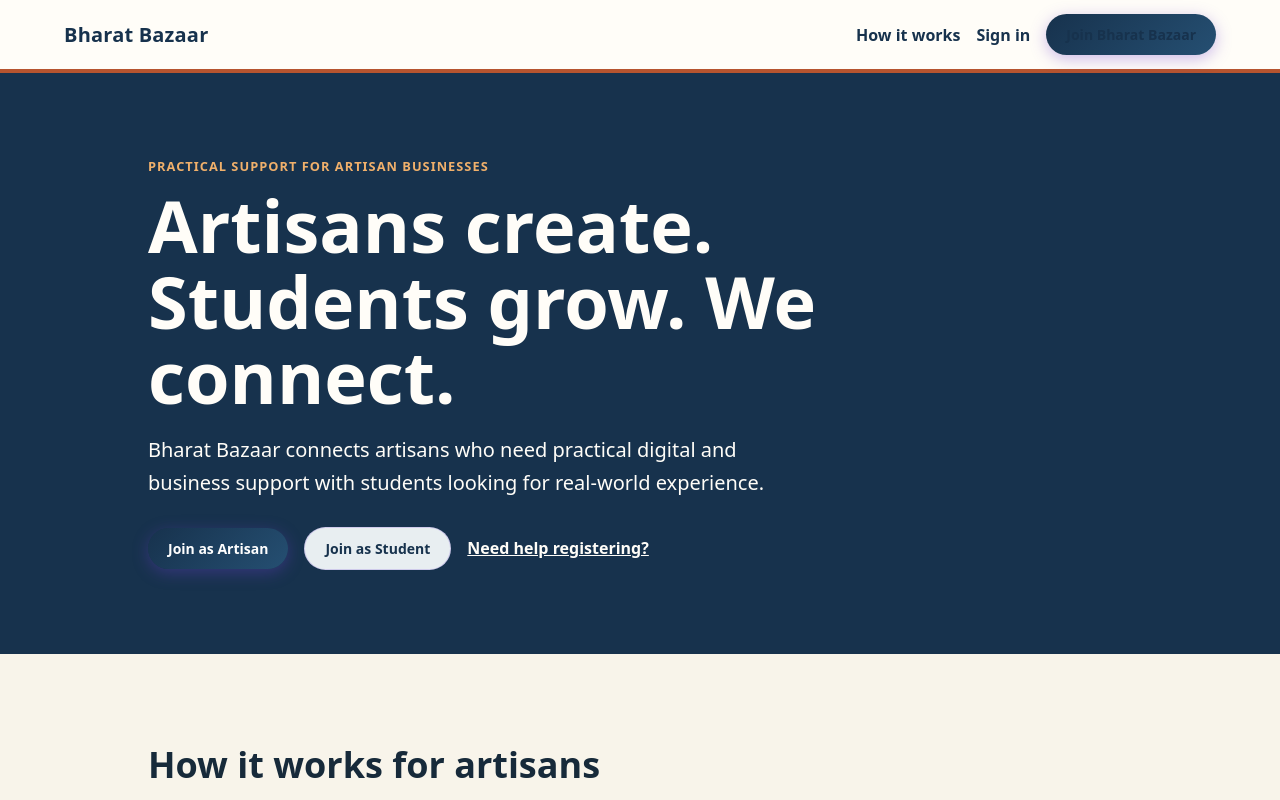
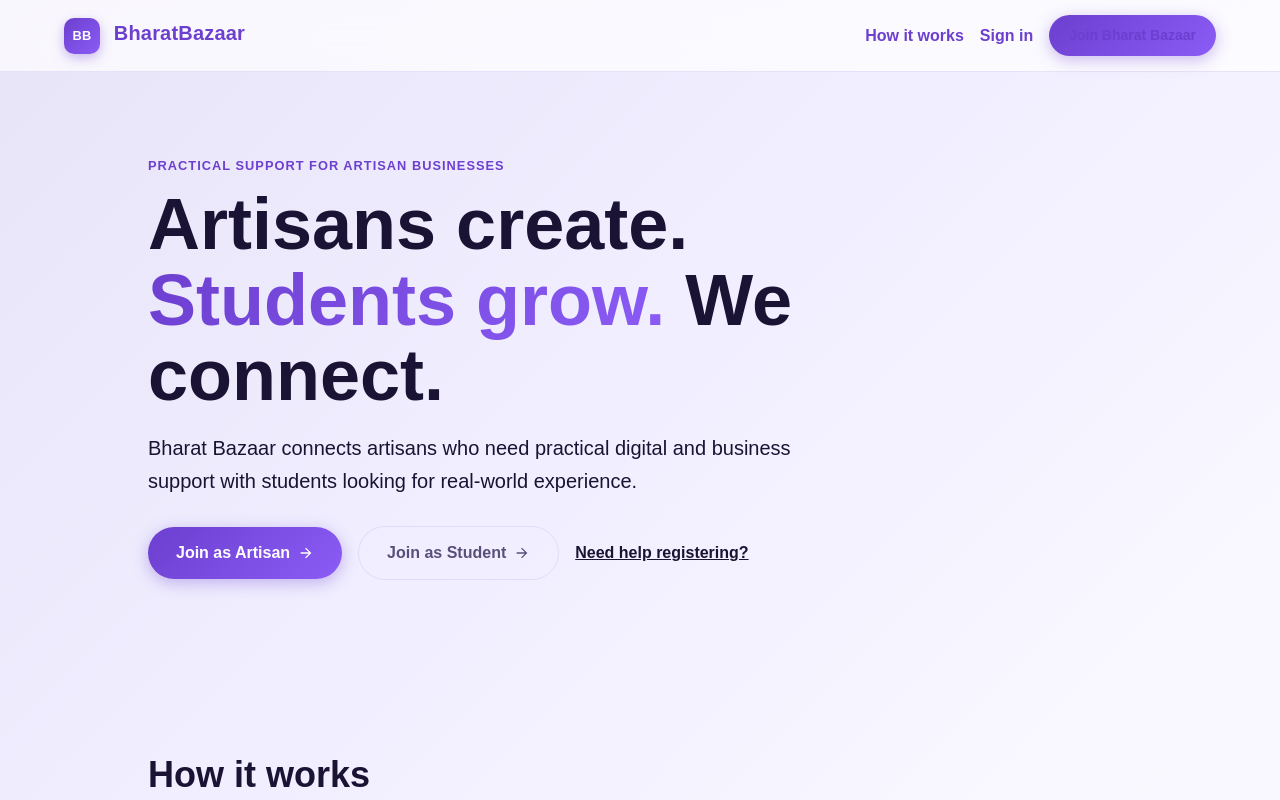
Before and after one commit to ShivayAgarwal08/BHARAT-BAZAAR1, a React (Vite) app in the folder frontend/: page / in a window 1280 px wide. Shown: the top 800 px of the page. Built offline with nearby package versions, Linux system fonts and the light colour scheme.

Commit message:
fix: restore original Bharat Bazaar visual style

```diff
--- a/frontend/src/index.css
+++ b/frontend/src/index.css
@@ -5,8 +5,8 @@
 }
 
 :root {
-  --bg-gradient: #f8f4ea;
-  --bg-card: #fffdf8;
+  --bg-gradient: linear-gradient(135deg, #e8e4f8 0%, #f0eeff 30%, #faf8ff 60%, #eef2ff 100%);
+  --bg-card: rgba(255, 255, 255, 0.85);
   --bg-card-hover: rgba(255, 255, 255, 0.95);
   --bg-sidebar: rgba(255, 255, 255, 0.7);
   --border: rgba(200, 190, 240, 0.4);
@@ -14,22 +14,22 @@
   --shadow-sm: 0 2px 12px rgba(120, 100, 200, 0.08);
   --shadow-md: 0 8px 32px rgba(120, 100, 200, 0.14);
   --shadow-lg: 0 16px 48px rgba(120, 100, 200, 0.18);
-  --primary: #17324d;
-  --primary-light: #254f72;
-  --primary-ultra-light: #e8eef1;
-  --accent: #b6542f;
-  --accent-green: #397153;
+  --primary: #6c3fcf;
+  --primary-light: #8b5cf6;
+  --primary-ultra-light: #f3f0ff;
+  --accent: #f59e0b;
+  --accent-green: #10b981;
   --accent-blue: #3b82f6;
   --accent-red: #ef4444;
-  --text-primary: #172a3a;
-  --text-secondary: #4c5a62;
-  --text-muted: #6f7b80;
+  --text-primary: #1a1333;
+  --text-secondary: #5a4f7a;
+  --text-muted: #9488b8;
   --success: #10b981;
-  --radius-sm: 6px;
-  --radius-md: 10px;
-  --radius-lg: 14px;
-  --radius-xl: 18px;
-  --font: system-ui, -apple-system, BlinkMacSystemFont, "Segoe UI", sans-serif;
+  --radius-sm: 12px;
+  --radius-md: 18px;
+  --radius-lg: 24px;
+  --radius-xl: 32px;
+  --font: Arial, Helvetica, sans-serif;
 }
 
 body {
@@ -71,31 +71,32 @@ button:focus-visible, a:focus-visible, input:focus-visible, textarea:focus-visib
 .page h2 { margin: 12px 0 8px; font-size: 1.25rem; }
 .muted { color: var(--text-secondary); }
 .card-grid { display:grid; grid-template-columns:repeat(auto-fit,minmax(230px,1fr)); gap:16px; }
-.service-card { display:block; width:100%; text-align:left; background:var(--bg-card); border:1px solid #d7d1c5; border-radius:var(--radius-md); padding:20px; box-shadow:0 2px 8px rgba(23,50,77,.06); color:inherit; }
+.service-card { display:block; width:100%; text-align:left; background:var(--bg-card); border:1px solid var(--border); border-radius:var(--radius-lg); padding:20px; box-shadow:var(--shadow-sm); color:inherit; }
 .selectable { cursor:pointer; }
-.detail-panel,.empty-state { margin-top:20px; padding:22px; border:1px solid #d7d1c5; background:#fffdf8; border-radius:var(--radius-md); }
+.detail-panel,.empty-state { margin-top:20px; padding:22px; border:1px solid var(--border); background:var(--bg-card); border-radius:var(--radius-lg); }
 .task { padding:14px 0; border-bottom:1px solid #e4dfd6; }
 .task:last-child { border-bottom:0; }
 .service-form { display:grid; gap:14px; max-width:680px; margin-top:20px; }
 .service-form label { display:grid; gap:6px; font-weight:650; }
-.service-form input,.service-form textarea,.service-form select { width:100%; min-height:44px; padding:10px; color:var(--text-primary); border:1px solid #9ca7a8; border-radius:6px; background:#fff; font:inherit; }
+.service-form input,.service-form textarea,.service-form select { width:100%; min-height:44px; padding:10px; color:var(--text-primary); border:1px solid var(--border); border-radius:var(--radius-sm); background:rgba(255,255,255,.8); font:inherit; }
 .service-form textarea { min-height:110px; resize:vertical; }
-.service-form button,.detail-panel button,.service-card button { min-height:44px; padding:10px 15px; border:0; border-radius:6px; background:var(--primary); color:#fff; font:inherit; font-weight:700; cursor:pointer; }
+.service-form button,.detail-panel button,.service-card button { min-height:44px; padding:10px 15px; border:0; border-radius:50px; background:linear-gradient(135deg,var(--primary),var(--primary-light)); color:#fff; font:inherit; font-weight:700; cursor:pointer; }
 .service-form button:disabled { opacity:.65; cursor:not-allowed; }
-.public-site { min-height:100vh; background:#f8f4ea; color:#172a3a; }
-.public-header { min-height:72px; display:flex; align-items:center; justify-content:space-between; gap:20px; padding:14px clamp(16px,5vw,72px); border-bottom:4px solid #b6542f; background:#fffdf8; }
+.public-site { min-height:100vh; background:var(--bg-gradient); color:var(--text-primary); }
+.public-header { min-height:72px; display:flex; align-items:center; justify-content:space-between; gap:20px; padding:14px clamp(16px,5vw,72px); border-bottom:1px solid var(--border); background:rgba(255,255,255,.7); backdrop-filter:blur(20px); }
 .public-header nav,.hero-actions { display:flex; align-items:center; gap:16px; flex-wrap:wrap; }
 .public-header a { color:var(--primary); text-decoration:none; font-weight:650; }
 .wordmark { font-size:1.25rem; font-weight:800; letter-spacing:.2px; }
 .public-hero,.public-section { max-width:1080px; margin:auto; padding:clamp(36px,7vw,84px) clamp(16px,5vw,48px); }
-.public-hero { background:#17324d; color:#fffdf8; max-width:none; padding-left:max(16px,calc((100% - 984px)/2)); padding-right:max(16px,calc((100% - 984px)/2)); }
+.public-hero { max-width:1080px; color:var(--text-primary); padding-left:clamp(16px,5vw,48px); padding-right:clamp(16px,5vw,48px); }
 .public-hero h1 { max-width:720px; font-size:clamp(2.2rem,7vw,4.5rem); line-height:1.05; margin:12px 0 18px; }
 .public-hero > p:not(.eyebrow) { max-width:660px; font-size:clamp(1rem,2.5vw,1.25rem); line-height:1.65; }
-.eyebrow { font-weight:700; text-transform:uppercase; letter-spacing:.08em; color:#f0b06b; font-size:.8rem; }
+.eyebrow { font-weight:700; text-transform:uppercase; letter-spacing:.08em; color:var(--primary); font-size:.8rem; }
 .hero-actions { margin-top:28px; }.text-link { color:inherit; font-weight:700; }
-.public-section h2 { font-size:clamp(1.5rem,4vw,2.25rem); margin-bottom:24px; }.public-section.warm { background:#efe3ce; max-width:none; padding-left:max(16px,calc((100% - 984px)/2)); padding-right:max(16px,calc((100% - 984px)/2)); }
-.steps { list-style:none; display:grid; grid-template-columns:repeat(auto-fit,minmax(190px,1fr)); gap:14px; counter-reset:steps; }.steps li { display:flex; gap:12px; align-items:flex-start; padding:16px; background:#fffdf8; border-left:4px solid #b6542f; }.steps span { font-weight:800; color:#b6542f; }
-.public-footer { display:flex; justify-content:space-between; padding:24px clamp(16px,5vw,72px); background:#17324d; color:#fffdf8; }.public-footer a { color:#fffdf8; }
+.public-section h2 { font-size:clamp(1.5rem,4vw,2.25rem); margin-bottom:24px; }.public-section.warm { background:rgba(255,255,255,.35); max-width:none; padding-left:max(16px,calc((100% - 984px)/2)); padding-right:max(16px,calc((100% - 984px)/2)); }
+.steps { list-style:none; display:grid; grid-template-columns:repeat(auto-fit,minmax(190px,1fr)); gap:14px; }.steps li { display:flex; gap:12px; align-items:flex-start; padding:16px; background:var(--bg-card); border-radius:var(--radius-md); border:1px solid var(--border); }.steps span { font-weight:800; color:var(--primary); }
+.public-footer { display:flex; justify-content:space-between; padding:24px clamp(16px,5vw,72px); background:rgba(255,255,255,.7); color:var(--text-muted); border-top:1px solid var(--border); }.public-footer a { color:var(--primary); }
+.landing-logo { display:inline-flex; width:36px; height:36px; align-items:center; justify-content:center; border-radius:10px; color:#fff; background:linear-gradient(135deg,var(--primary),var(--primary-light)); margin-right:8px; box-shadow:0 4px 12px rgba(108,63,207,.35); font-size:.8rem; }.wordmark span:last-child,.purple-text { color:var(--primary); }.purple-text { background:linear-gradient(135deg,var(--primary),var(--primary-light)); -webkit-background-clip:text; -webkit-text-fill-color:transparent; }.landing-card { padding:24px; }.landing-card svg { color:var(--primary); font-size:28px; margin-bottom:12px; }.landing-card h3 { margin-bottom:6px; }.landing-pilot { padding:26px; display:flex; gap:18px; align-items:flex-start; }.landing-pilot>svg { color:var(--accent); font-size:32px; flex:0 0 auto; }
 
 @media (max-width: 640px) { .main-content { margin-left:0; padding:84px 14px 24px; }.sidebar { width:100%; height:64px; top:auto; bottom:0; flex-direction:row; padding:6px; overflow-x:auto; justify-content:flex-start; }.sidebar-logo,.sidebar-bottom { display:none; }.sidebar-item { flex:0 0 48px; }.sidebar-item.active::before { left:12px; top:auto; bottom:0; width:24px; height:3px; }.public-header { align-items:flex-start; flex-direction:column; }.public-header nav { width:100%; justify-content:space-between; gap:8px; }.public-header nav a:not(.btn) { font-size:.86rem; }.public-footer { padding-bottom:86px; }.card-grid { grid-template-columns:1fr; } }
 
```
Also changed, not shown: frontend/src/pages/Landing.jsx (+2 -1 lines).
